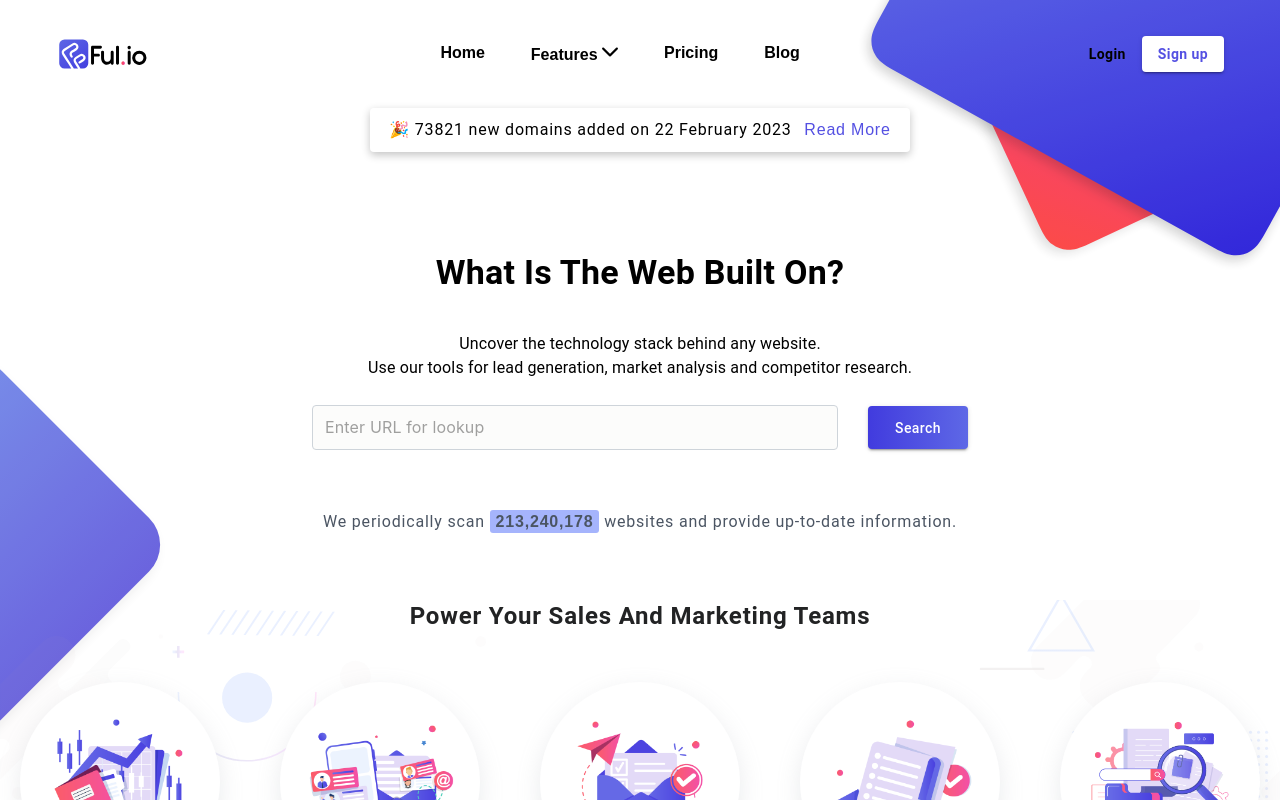
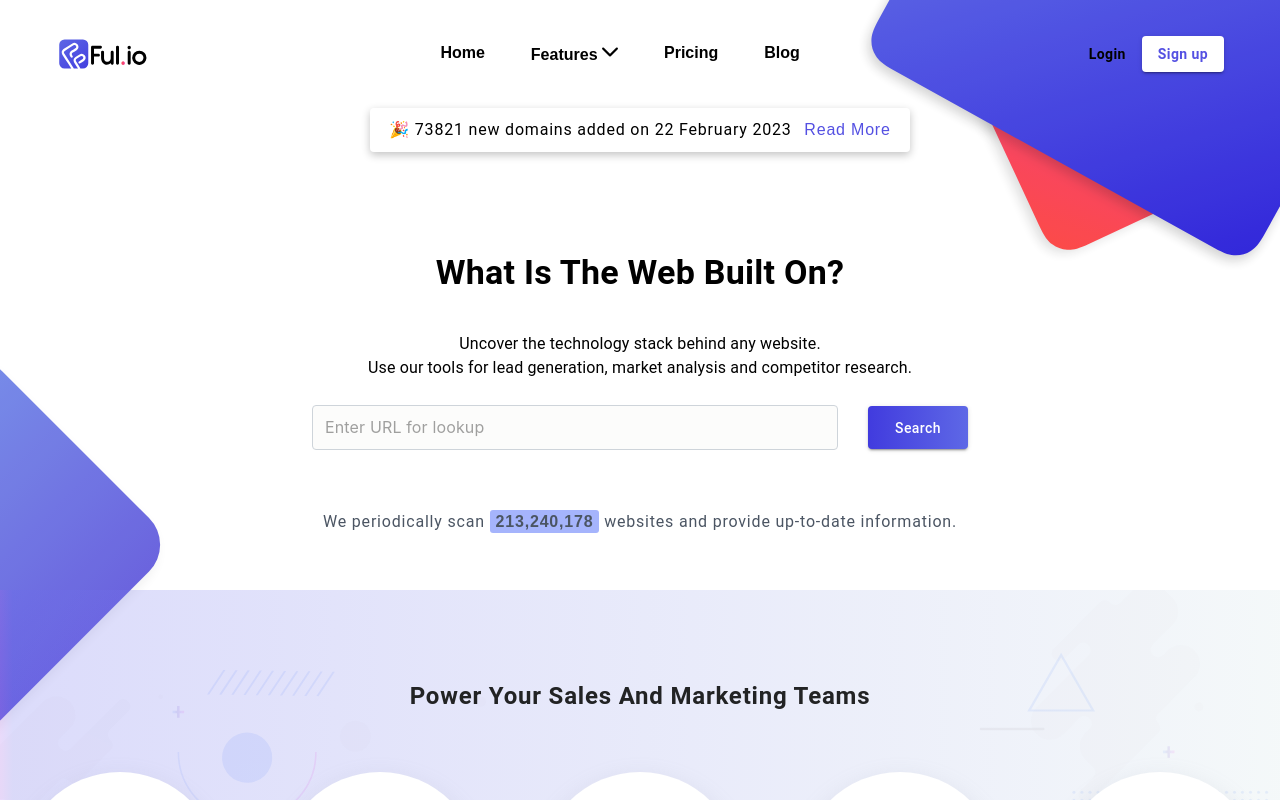
Before and after one commit to NitinSirsath/ful-io-landing-page, a React (Vite) app: page / in a window 1280 px wide. Shown: the top 800 px of the page. Built offline with nearby package versions, Linux system fonts and the light colour scheme.

Commit message:
bug fixes

```diff
--- a/src/components/homePage/Marketing/Marketing.tsx
+++ b/src/components/homePage/Marketing/Marketing.tsx
@@ -9,7 +9,8 @@ import Stack from '@mui/material/Stack';
 
 const TitleHeading = styled(Typography)(({ theme }) => ({
     textAlign: 'center',
-    marginTop: '60px',
+    marginTop: '50px',
+    marginBottom: '60px',
     color: '#222324',
     fontWeight: 700,
     letterSpacing: '0.8px',
--- a/src/components/homePage/Marketing/marketing.style.tsx
+++ b/src/components/homePage/Marketing/marketing.style.tsx
@@ -1,9 +1,9 @@
 import styled from "styled-components";
 
 export const Container = styled.div<{background:string}>`
+padding: 40px 0px;
 
-
-background-image: url(${(props) => props.background});
+background-image: linear-gradient(90deg, #a462eb3c 0%, #6969ee3c 1%, #d4e4e83f 100%),url(${(props) => props.background});
 background-repeat: no-repeat;
 background-size: cover;
 background-position: center;
--- a/src/styles/homePage.style.ts
+++ b/src/styles/homePage.style.ts
@@ -32,6 +32,8 @@ export const HomeSectionContainer = styled.div`
     justify-content: center;
     align-items: center;
     margin-top: 100px;
+    margin-bottom: 50px;
+
 `
 
 export const InputSearchContainer = styled.div`
```
